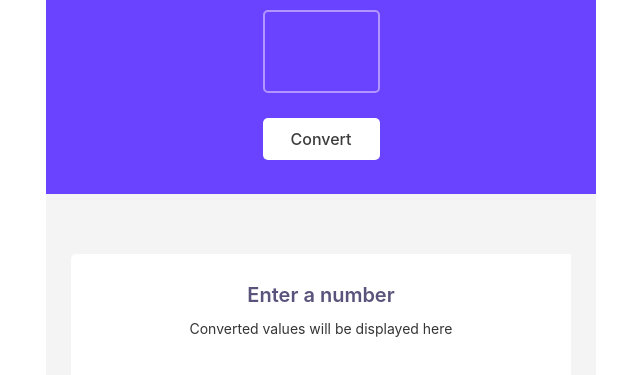
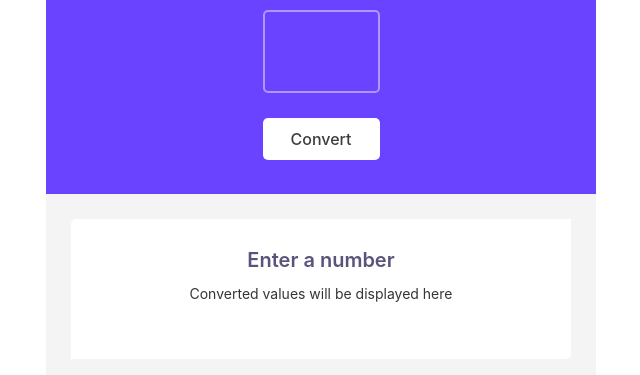
Before and after one commit to Edwin125/frontend-metric-imperical-unit-conversion, a plain HTML site: page index.html in a window 1280 px wide. Shown: the part 91-466 px from the top of the page, without its empty margins (319-959 px from the left). Drawn offline with nearby package versions, Linux system fonts and the light colour scheme.

Commit message:
changed css file for margin

```diff
--- a/index.css
+++ b/index.css
@@ -80,7 +80,7 @@ body {
 #info-box{
     display: block;
     width: 550px;
-    padding: 35px 0;
+    padding-bottom: 1px;
 }
 
 .info{
```
